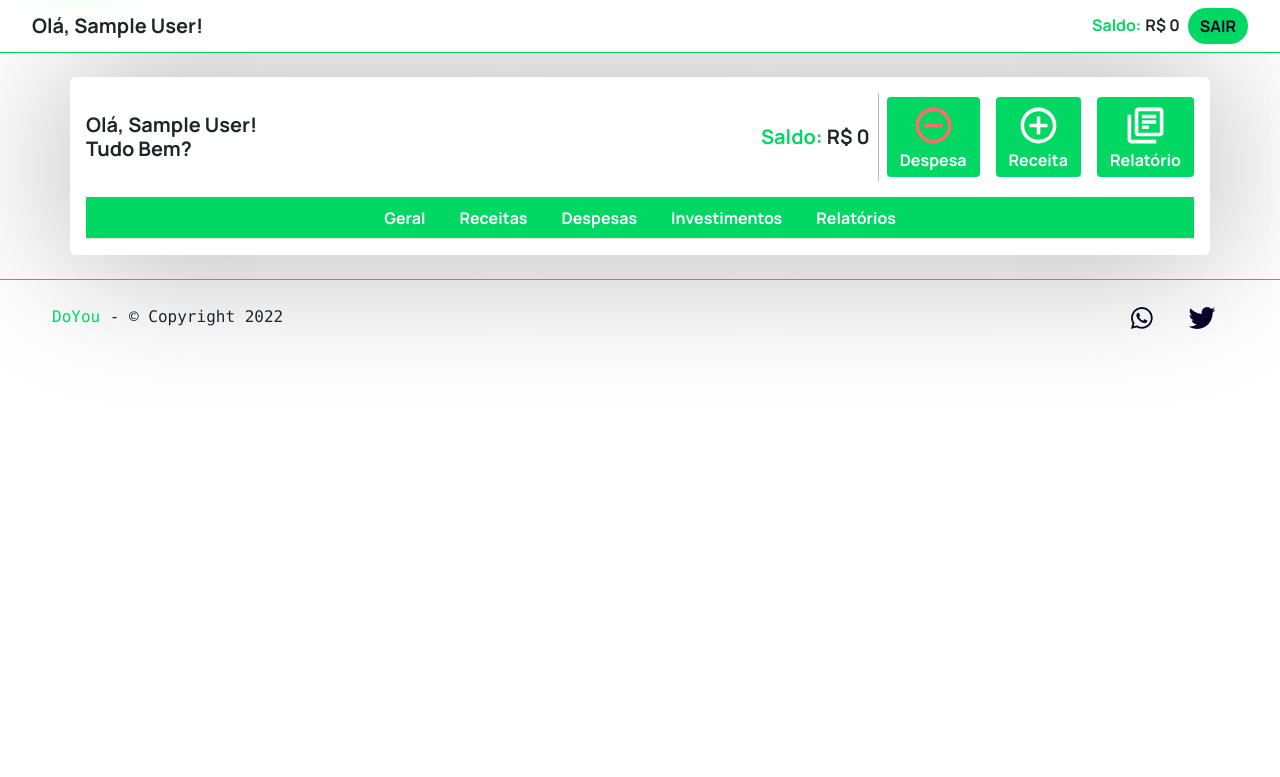
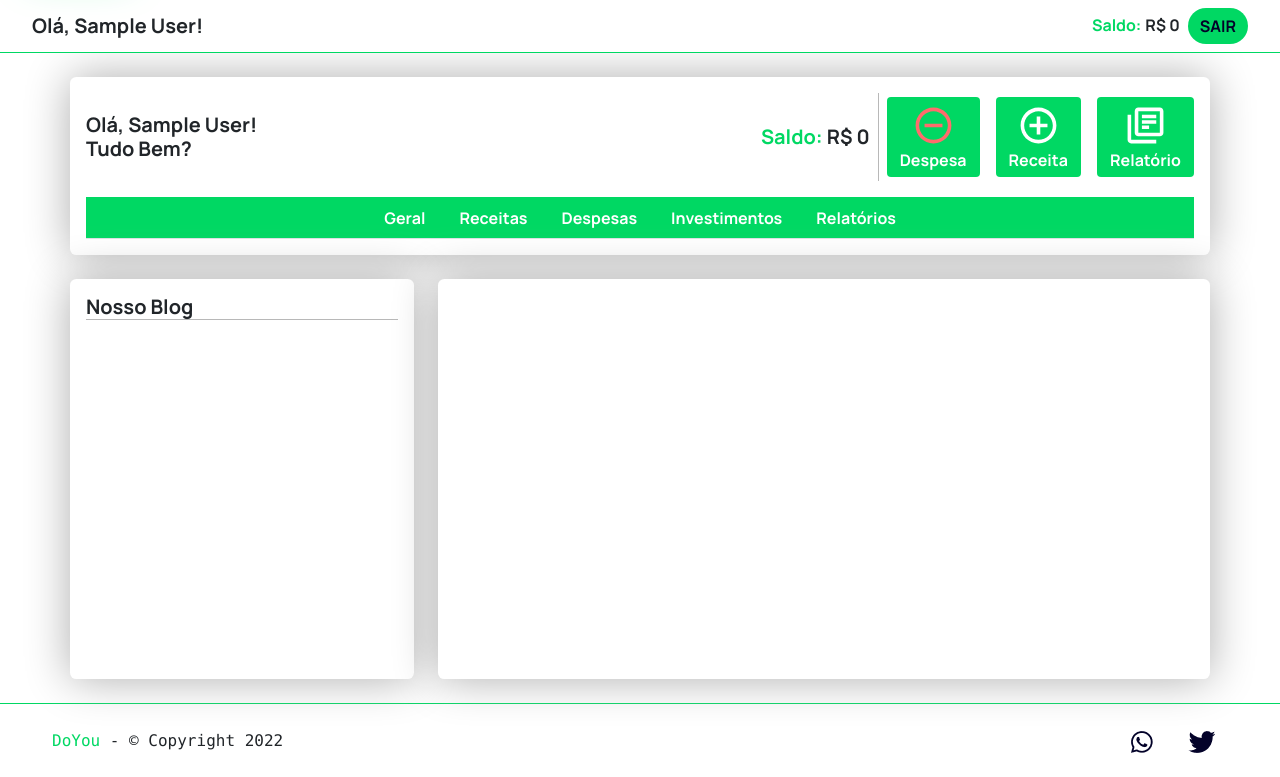
Before and after one commit to rodosd79/DoYou, a PHP site: page /inicio.php in a window 1280 px wide. Shown: the part 75-852 px from the top of the page. Before the commit the page ends 404 px from the top, so only its background shows below. Run offline with PHP 8.4, Linux system fonts and the light colour scheme; the visitor is signed in with stand-in values (Sample User, id 1); data that the repository does not hold is empty.

Commit message:
Adicionando blog

```diff
--- a/assets/css/style_inicio.css
+++ b/assets/css/style_inicio.css
@@ -4,7 +4,7 @@ h1, h2, h3, h4, h5, h6 {
 
 .bgPerso {
   background-color: white;
-  box-shadow: 0 0 150px #adadad;
+  box-shadow: 0 0 45px #adadad;
   border-radius: 0.4rem;
 }
 
@@ -51,3 +51,32 @@ h1, h2, h3, h4, h5, h6 {
   background-color: #030229;
   border: none;
 }
+
+.iBlog {
+  overflow-wrap: break-word;
+  overflow-y: auto;
+  width: 500px;
+  height: 400px;
+}
+
+.iBlog .vBlog {
+  border-bottom: solid 1px rgba(129, 129, 129, 0.562);
+  margin-bottom: 20px;
+}
+
+.iBlog .cBlog {
+  height: 400px;
+  overflow-y: auto;
+}
+
+.iBlog .cBlog .linkBlog {
+  color: #030229 !important;
+}
+
+.iBlog .cBlog .divBlog:hover {
+  background-color: #00d863;
+}
+
+.iBlog .cBlog .divBlog {
+  margin-bottom: 10px;
+}
--- a/db/db_inicio.php
+++ b/db/db_inicio.php
@@ -40,5 +40,11 @@ $tab = "SELECT *, DATE_FORMAT(dataMov, '%d/%m/%Y') as data_ FROM movimentacao WH
 
 $query = mysqli_query($conn,$tab);
 
+// BLOG
+
+$sql = "SELECT * , date_format(data_post, '%d/%m/%Y') as data_p FROM blog ORDER BY data_post DESC";
+$blogs = mysqli_query($conn, $sql);
+
+
 
 ?>
--- a/inicio.php
+++ b/inicio.php
@@ -68,6 +68,23 @@ if (!isset($_SESSION['nome'])) {
         <!--  -->
     </div>
 
+    <div class="d-flex container mb-4 p-0">
+        <div class="d-flex flex-column bgPerso p-3 mr-4 iBlog">
+            <h5 class="vBlog">Nosso Blog</h5>
+            <div class="cBlog">
+                <?php foreach($blogs as $b){ ?>
+                    <div class="divBlog">
+                        <a href="#" class="linkBlog py-2"><?php echo $b['titulo'] ?> <br></a>
+                    </div>
+                <?php } ?>
+            </div>
+        </div>
+        <div class="d-flex container flex-column bgPerso p-3">
+            <div id="graf">
+
+            </div>
+        </div>
+    </div>
     <!-- Footer -->
         <?php include_once "footer.php" ?>
     <!--  -->
```
Lines whose indentation alone changed are shown as unchanged.
